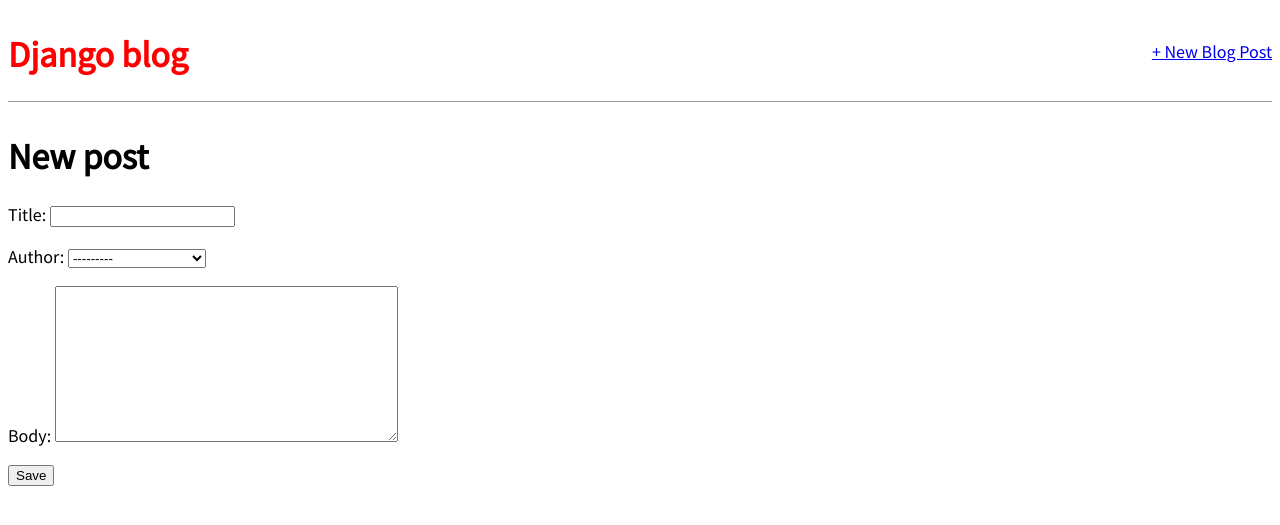
After one commit to ahmed-h-morgan/Django_for_beginners, a Django app: page /post/new/ in a window 1280 px wide. The commit adds this page. Shown: the top 525 px of the page. Run offline with Django 5.2, Linux system fonts and the light colour scheme; data comes from the database, SQL or seed files in the repository.

Commit message:
create form to be able to create new posts by submitting this form

```diff
--- a/blog/blog/urls.py
+++ b/blog/blog/urls.py
@@ -1,7 +1,8 @@
 from django.urls import path
-from .views import BlogListView, BlogDetailView     # new
+from .views import BlogListView, BlogDetailView, BlogCreateView    # new
 
 urlpatterns = [
+    path("post/new/", BlogCreateView.as_view(), name="post_new"),
     path("", BlogListView.as_view(), name="home"),
     path("post/<int:pk>/", BlogDetailView.as_view(), name="post_detail")
 ]
--- a/blog/blog/views.py
+++ b/blog/blog/views.py
@@ -1,6 +1,7 @@
 from django.shortcuts import render
 from django.views.generic import ListView, DetailView
 from .models import Post
+from django.views.generic.edit import CreateView      # NEW
 
 # Create your views here.
 class BlogListView(ListView):
@@ -10,3 +11,8 @@
 class BlogDetailView(DetailView):
     model = Post
     template_name = "post_detail.html"
+
+class BlogCreateView(CreateView):
+    model = Post
+    template_name = "post_new.html"
+    fields = ["title", "author", "body"]
--- a/blog/templates/base.html
+++ b/blog/templates/base.html
@@ -8,12 +8,20 @@
         <link rel="stylesheet" href="{% static 'css/base.css' %}">
     </head>
     <body>
+        <div>
         <header>
-            <h1><a href="{% url 'home' %}">Django blog</a></h1>
+            <div class="nav-left">
+                <h1><a href="{% url 'home' %}">Django blog</a></h1>
+            </div>
+            <div class="nav-right">
+                <a href="{% url 'post_new' %}"> + New Blog Post</a>
+            </div>
+
         </header>
         <div>
             {% block content %}
             {% endblock content %}
         </div>
+        </div>
     </body>
 </html>
--- /dev/null
+++ b/blog/templates/post_new.html
@@ -0,0 +1,16 @@
+{% extends "base.html" %}
+
+{% block content %}
+
+<h1>New post</h1>
+<form action="" method="post">
+    {% csrf_token %}
+
+    {{ form.as_p }}
+
+    <input type="submit" value="Save">
+
+</form>
+
+
+{% endblock content %}
```
